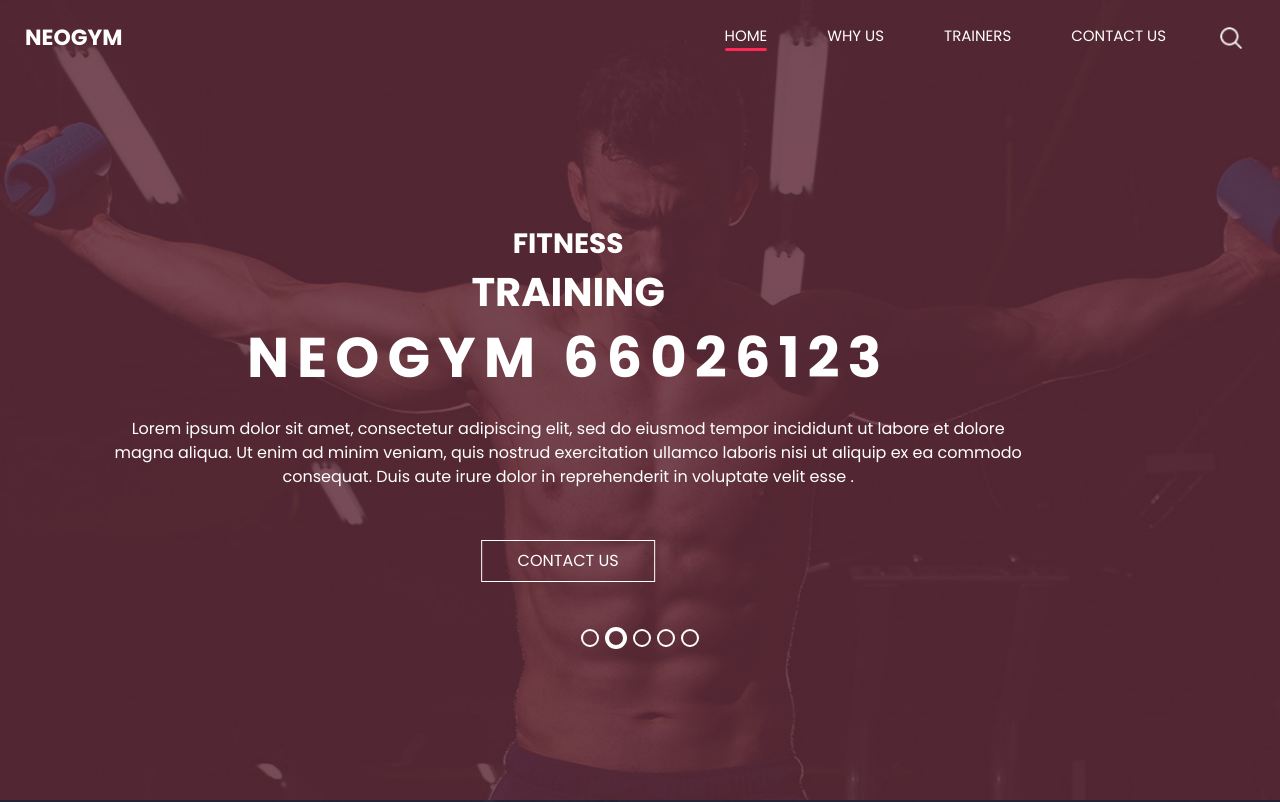
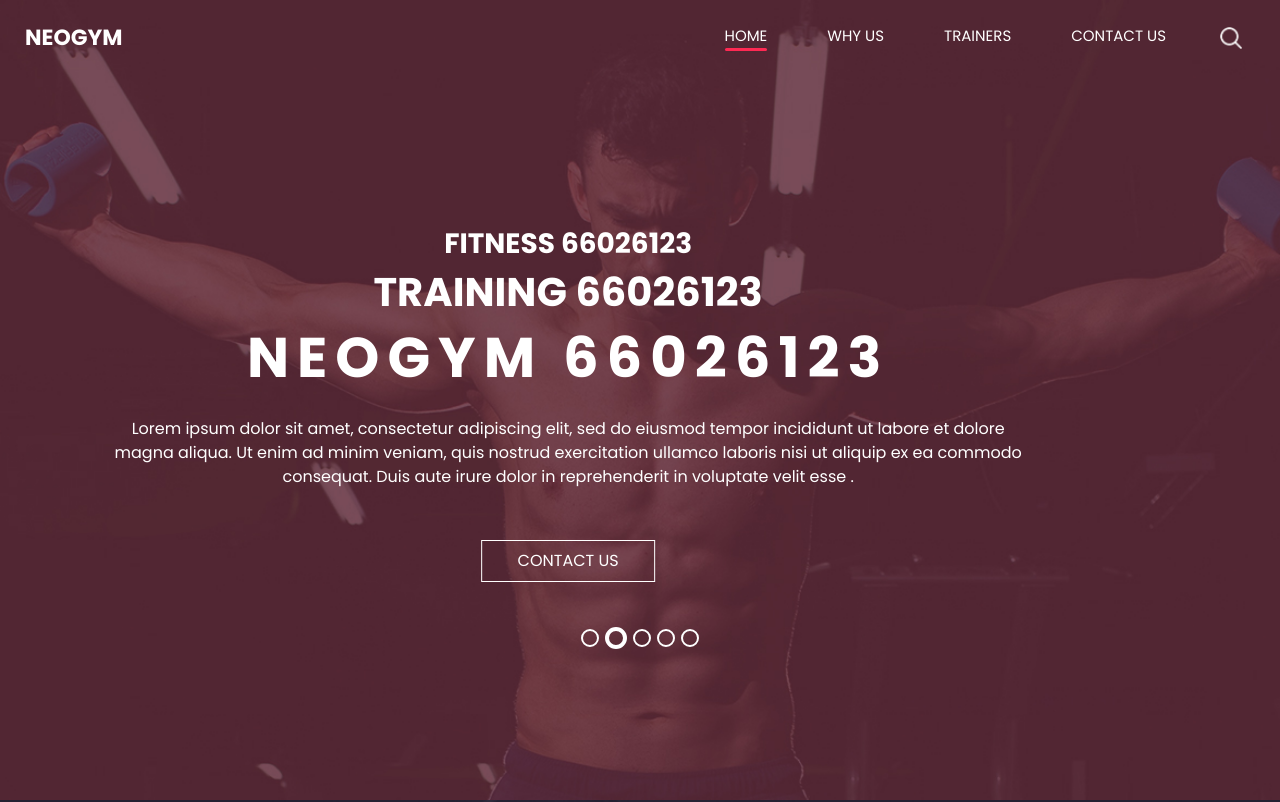
Before and after one commit to 66026123/labv.2, a plain HTML site: page index.html in a window 1280 px wide. Shown: the top 802 px of the page. Drawn offline with nearby package versions, Linux system fonts and the light colour scheme.

Commit message:
เพิ่มฟีเจอร์ใหม่ [อธิบายงานของคุณ]

```diff
--- a/index.html
+++ b/index.html
@@ -81,10 +81,10 @@
                 <div class="detail-box">
                   <div>
                     <h3>
-                      Fitness
+                      Fitness 66026123
                     </h3>
                     <h2>
-                      Training
+                      Training 66026123
                     </h2>
                     <h1>
                       Neogym 66026123
```
